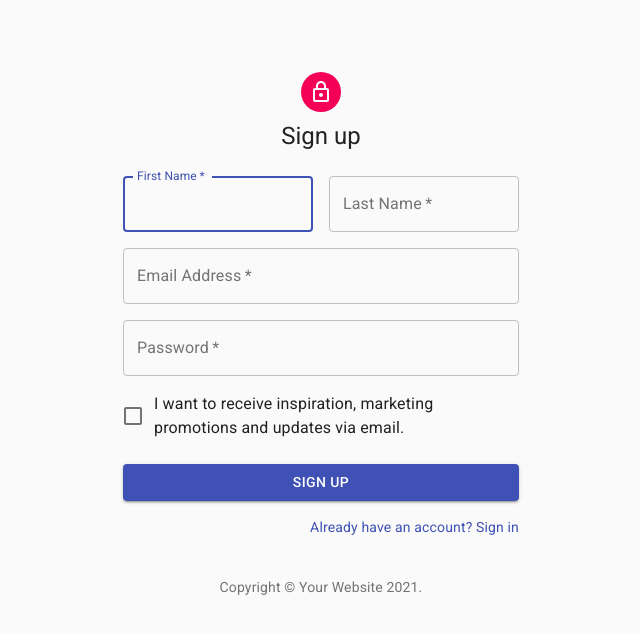
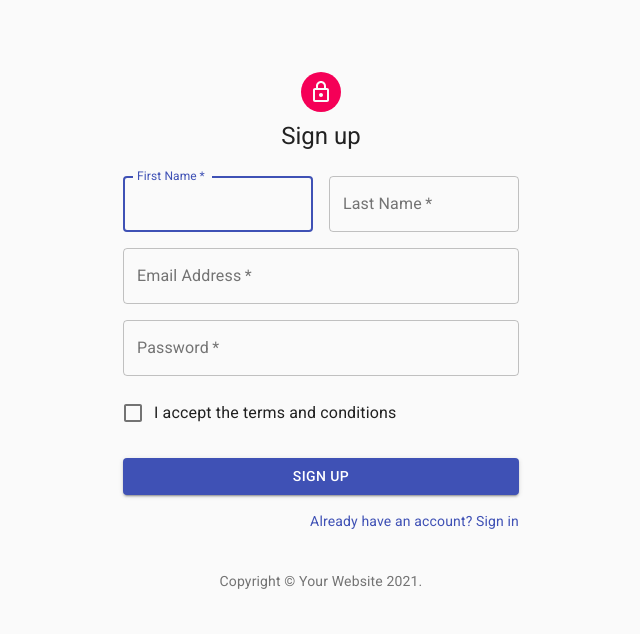
Before and after one commit to Hyllesen/material-ui-formik-react-testing-library, a React (Create React App) app: page / in a window 1280 px wide. Shown: the top 634 px of the page, without its empty margins (319-959 px from the left). Built offline with nearby package versions, Linux system fonts and the light colour scheme.

Commit message:
Testing if form elements exists

```diff
--- a/src/App.js
+++ b/src/App.js
@@ -110,7 +110,7 @@
             <Grid item xs={12}>
               <FormControlLabel
                 control={<Checkbox value="allowExtraEmails" color="primary" />}
-                label="I want to receive inspiration, marketing promotions and updates via email."
+                label="I accept the terms and conditions"
               />
             </Grid>
           </Grid>
```
Also changed, not shown: 1 other file (tests, documents, lock files or other folders).
